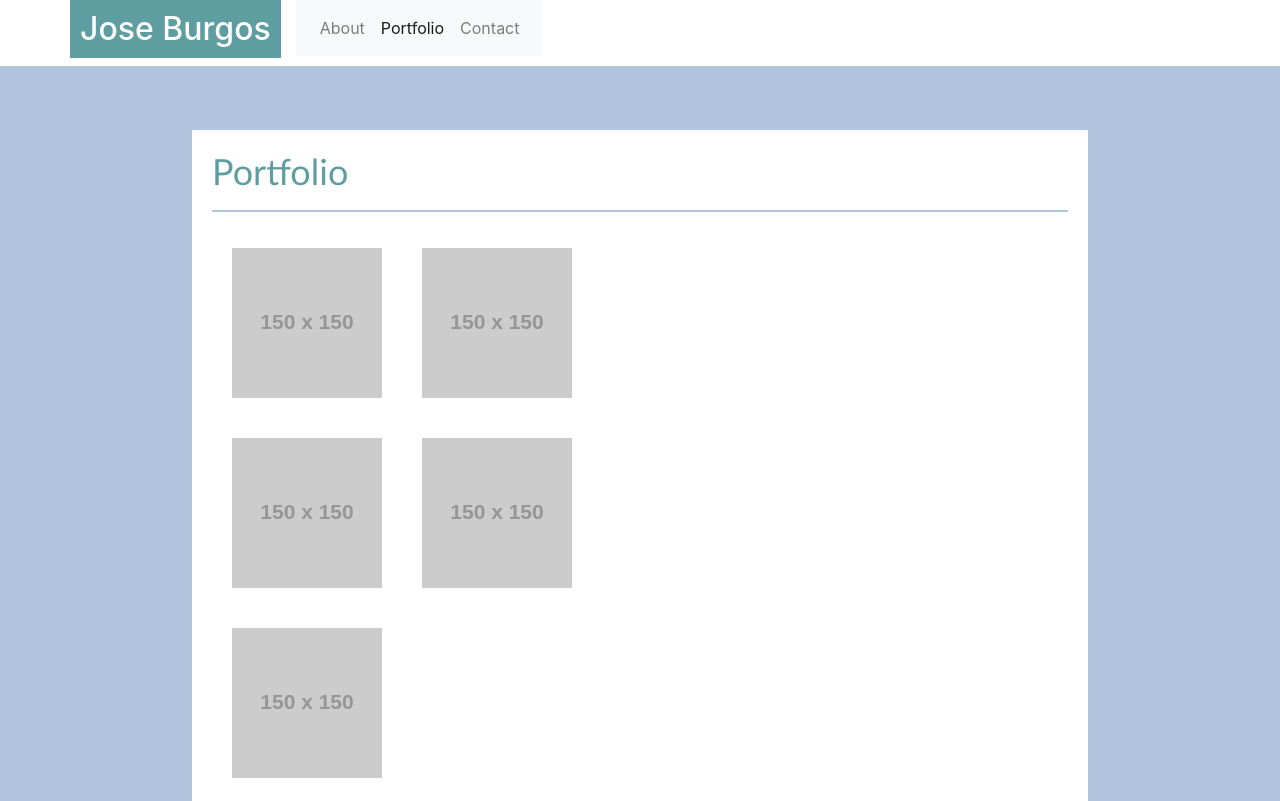
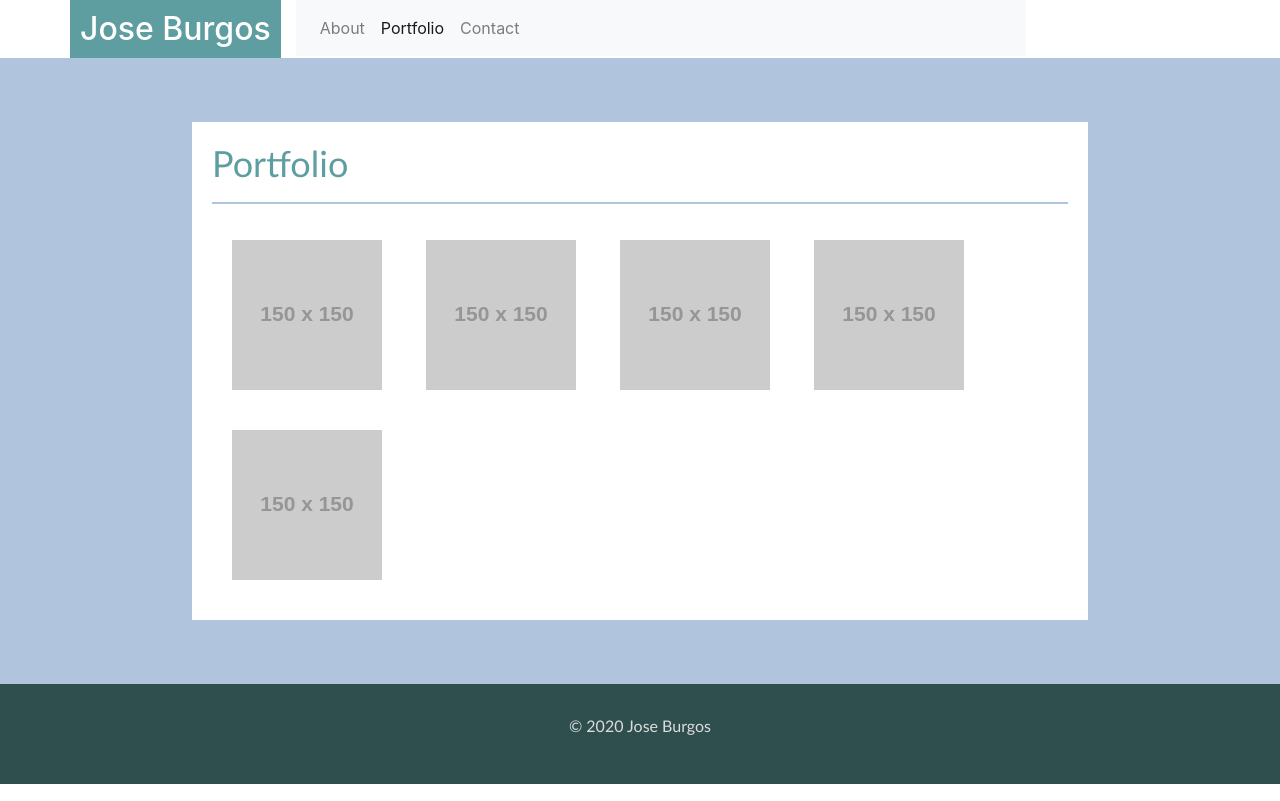
Before and after one commit to JoseBurgos1993/02-Homework_JoseBurgos, a plain HTML site: page portfolio.html in a window 1280 px wide. Shown: the top 801 px of the page. Drawn offline with nearby package versions, Linux system fonts and the light colour scheme; placeholder pictures from the web are drawn by us.

Commit message:
Almost done

```diff
--- a/portfolio.html
+++ b/portfolio.html
@@ -20,7 +20,7 @@
           <h2>Jose Burgos</h2>
         </div>
         <div class="col-lg-8">
-          <nav class="navbar navbar-expand-lg navbar-light bg-light">
+          <nav class="navbar navbar-expand navbar-light bg-light">
             <div class="collapse navbar-collapse" id="navbarSupportedContent">
               <ul class="navbar-nav mr-auto">
                 <li class="nav-item">
@@ -46,6 +46,14 @@
     <div class="panel portfolio">
       <h2>Portfolio</h2>
       <hr style="border: 1px solid lightsteelblue;" />
+      <img class="responsive" src="https://via.placeholder.com/150" alt="Item 1">
+      <img class="responsive" src="https://via.placeholder.com/150" alt="Item 2">
+      <img class="responsive" src="https://via.placeholder.com/150" alt="Item 3">
+      <img class="responsive" src="https://via.placeholder.com/150" alt="Item 4">
+      <img class="responsive" src="https://via.placeholder.com/150" alt="Item 5">
+
+
+      <!--
       <div class="container">
           <div class="row">
             <img class="responsive" src="https://via.placeholder.com/150" alt="Item 1" style="width:150px;height:150px;">
@@ -59,6 +67,7 @@
             <img class="responsive" src="https://via.placeholder.com/150" alt="Item 5" style="width:150px;height:150px;">
           </div>
       </div>
+      -->
     </div>
   </section>
   <!---->
--- a/style.css
+++ b/style.css
@@ -1,10 +1,12 @@
+
+header{
+    width: 100%;
+}
 header h2{
     color: white;
     background-color: cadetblue;
     padding: 10px;
-}
-nav{
-    float: right;
+    margin: 0px;
 }
 
 section {
@@ -19,6 +21,9 @@ section h2 {
 }
 
 .panel{
+    width: 70%;
+    margin-left: 15%;
+    margin-right: 15%;
     margin-top: 5%;
     margin-bottom: 5%;
     padding: 20px;
@@ -37,9 +42,6 @@ section h2 {
     margin-bottom: 10px;
 }
 
-.portfolio{
-    width: auto;
-}
 .portfolio img{
     margin: 20px;
 }
@@ -57,12 +59,12 @@ footer {
     color: gainsboro;
 }
 
-@media (max-width: 575px)  {
-    header{
-        width: 100%;
-    }
-    nav{
-        float: left;
+@media (max-width: 576px)  {
+    header .row {
+        display: grid;
+        grid-template-columns: 100%;
+        grid-gap: 1em;
+        text-align: center;
     }
     .panel{
         width: 100%;
@@ -73,36 +75,22 @@ footer {
         width: 100%;
     }
 }
-@media (min-width: 576px)  {
-    header{
-        width: 100%;
-    }
-    nav{
-        float: left;
-    }
-    .panel{
-        width: 100%;
-        margin-left: 0px;
-        margin-right: 0px;
-    }
-}
-@media (min-width: 768px) {
-    header{
-        width: 100%;
+@media (max-width: 768px)  {
+    header h2{
     }
     .panel{
         width: 90%;
         margin-left: 5%;
-        margin-right: 5%;
+        margin-right: 5%px;
     }
+
 }
-@media (min-width: 980px)  {
-    header{
-        width: 100%;
+@media (max-width: 980px) {
+    .panel{
+        width: 80%;
+        margin-left: 10%;
+        margin-right: 10%;
     }
-    .panel{
-        width: 70%;
-        margin-left: 15%;
-        margin-right: 15%;
-    }
+
 }
+}
```
Also changed, not shown: contacts.html (+1 -1 lines), index.html (+2 -2 lines).
